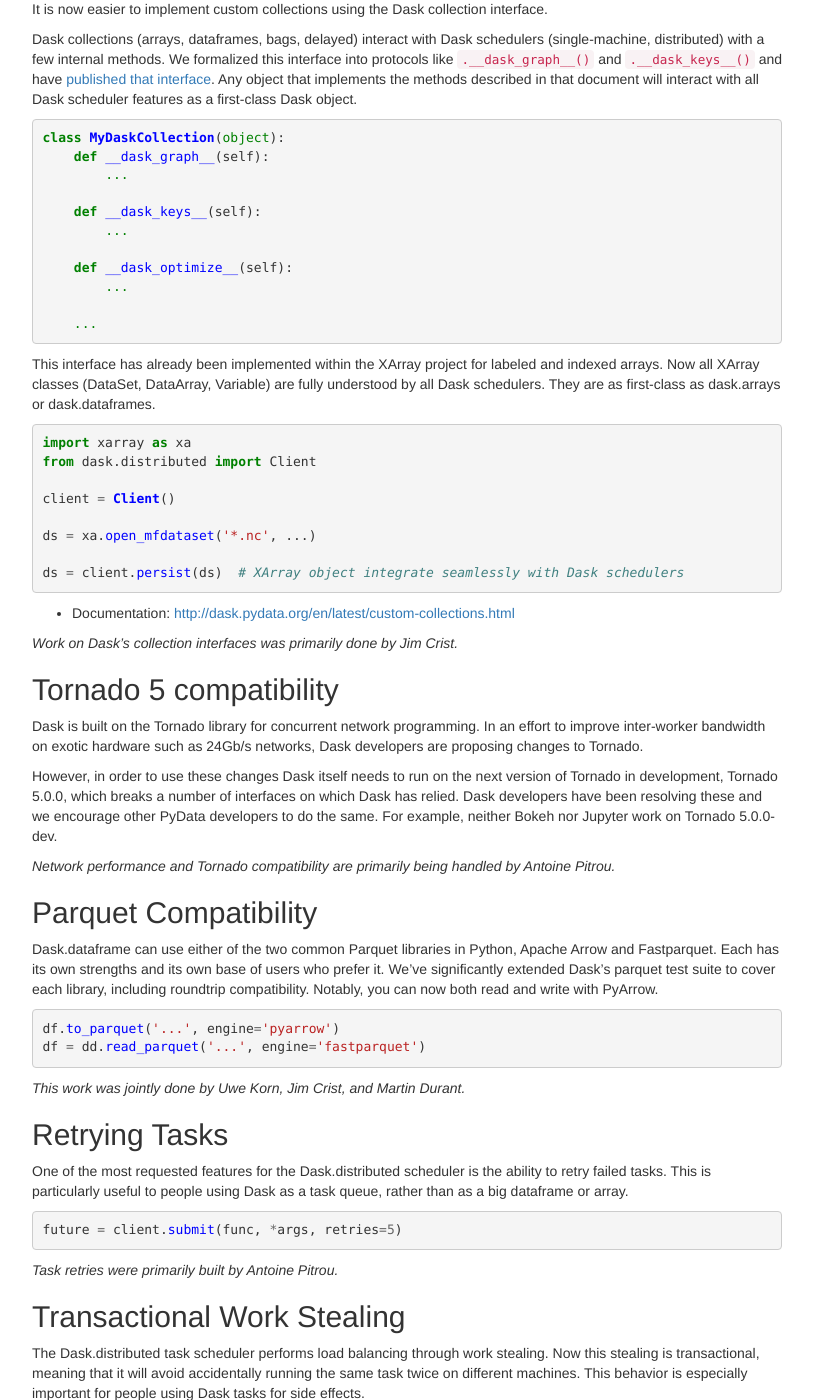
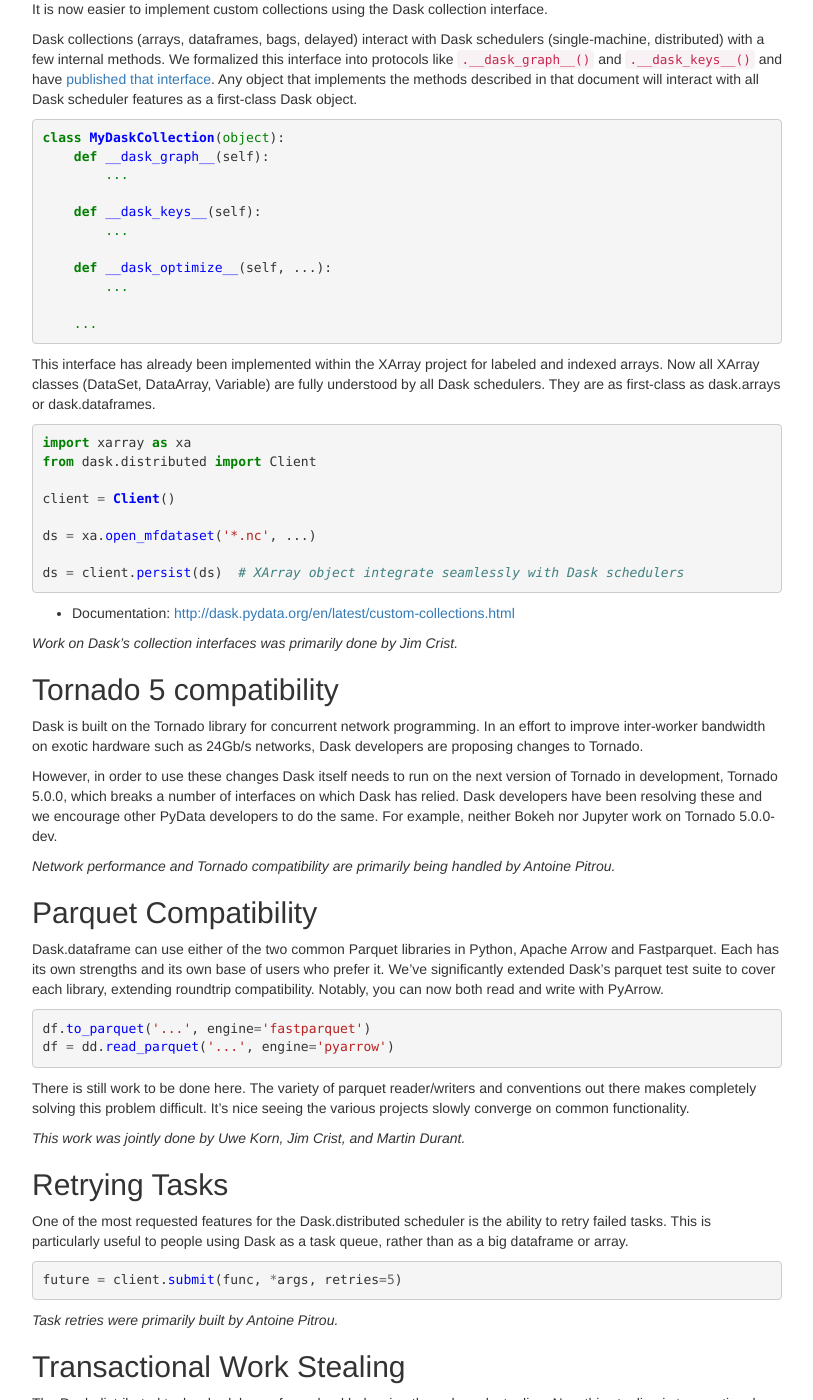
Before and after one commit to besyskymnbk/blog, a Jekyll site: the page built from _posts/work/2017-11-14-dask-0.16.0.md, in a window 1280 px wide and 1400 px high, scrolled down 794 px. Shown: the whole window, without its empty margins (233-1046 px from the left). Built offline with Jekyll 4.4.1, drawn with Linux system fonts in a browser that asks for light colours; comment, search, counter and statistics services are not loaded; some of the changed text lies outside the part shown.

Commit message:
respond to comments

````diff
--- a/_posts/work/2017-11-14-dask-0.16.0.md
+++ b/_posts/work/2017-11-14-dask-0.16.0.md
@@ -66,7 +66,7 @@ class MyDaskCollection(object):
     def __dask_keys__(self):
         ...
 
-    def __dask_optimize__(self):
+    def __dask_optimize__(self, ...):
         ...
 
     ...
@@ -117,13 +117,17 @@ Parquet Compatibility
 Dask.dataframe can use either of the two common Parquet libraries in Python,
 Apache Arrow and Fastparquet.  Each has its own strengths and its own base of
 users who prefer it.  We've significantly extended Dask's parquet test suite to
-cover each library, including roundtrip compatibility.  Notably, you can now
+cover each library, extending roundtrip compatibility.  Notably, you can now
 both read and write with PyArrow.
 
 ```python
-df.to_parquet('...', engine='pyarrow')
-df = dd.read_parquet('...', engine='fastparquet')
+df.to_parquet('...', engine='fastparquet')
+df = dd.read_parquet('...', engine='pyarrow')
 ```
+
+There is still work to be done here.  The variety of parquet reader/writers and
+conventions out there makes completely solving this problem difficult.  It's
+nice seeing the various projects slowly converge on common functionality.
 
 *This work was jointly done by Uwe Korn, Jim Crist, and Martin Durant.*
 
````
Also changed, not shown: other parts of _posts/work/2017-11-14-dask-0.16.0.md (+0 -8 lines).
